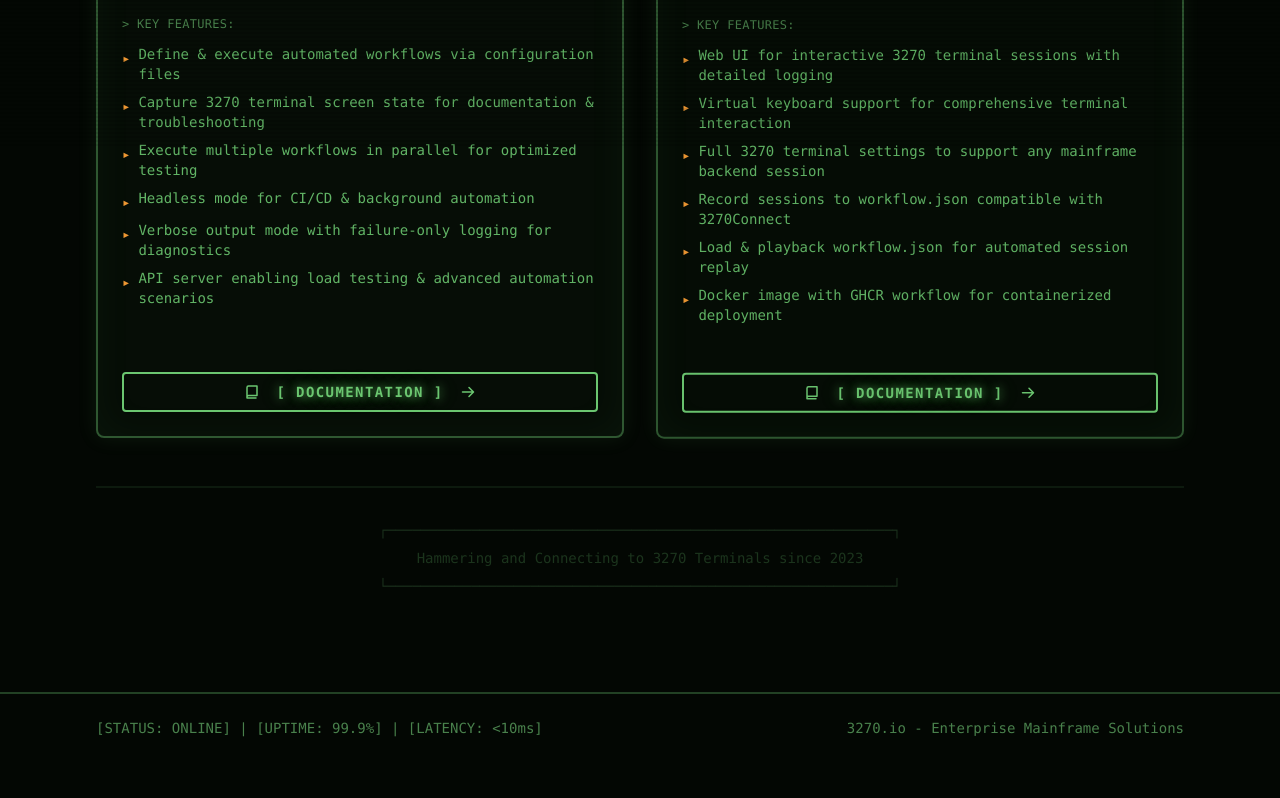
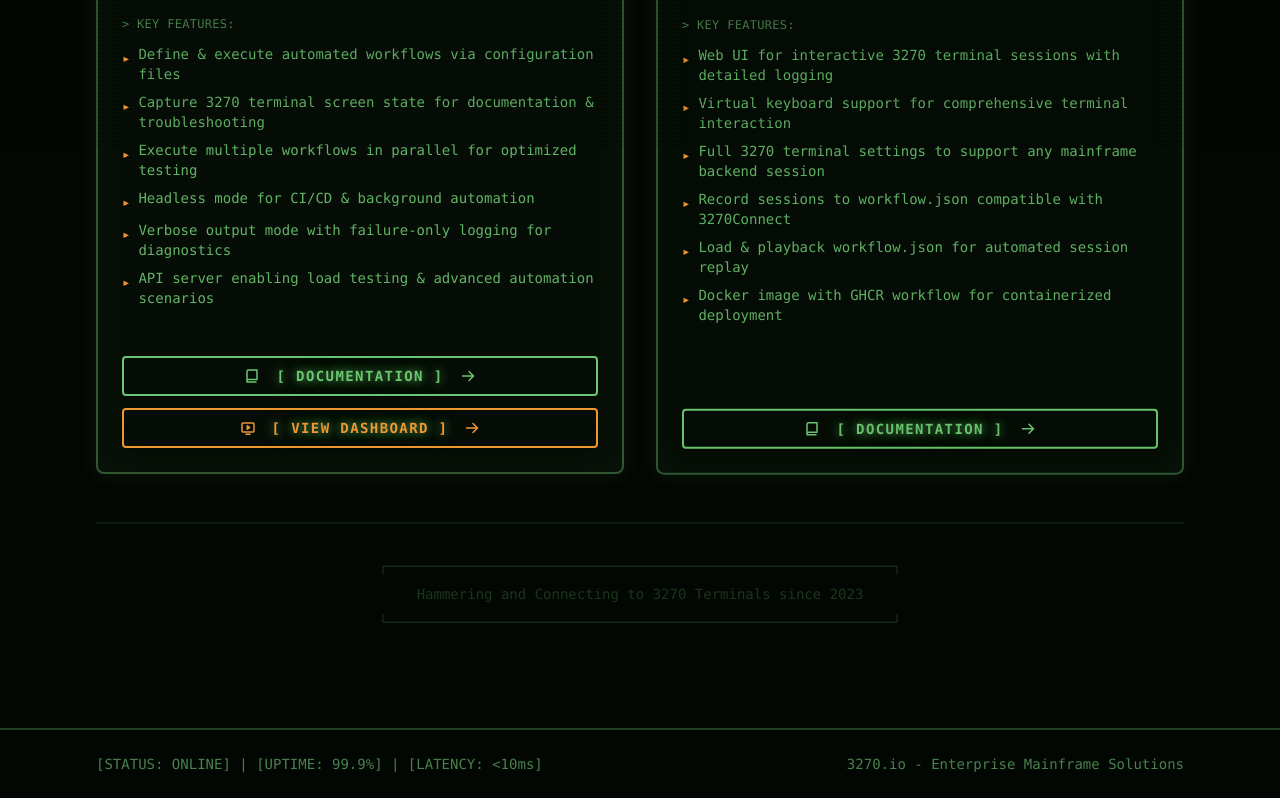
Before and after one commit to 3270io/3270io, a React (Vite) app: page / in a window 1280 px wide. Shown: the part 652-1450 px from the top of the page. Before the commit the page ends 1414 px from the top, so only its background shows below. Built offline with nearby package versions, Linux system fonts and the light colour scheme.

Commit message:
Generated by Spark: Add a button to 3270Connect open a modal showing the attached image.

```diff
--- a/src/App.tsx
+++ b/src/App.tsx
@@ -1,12 +1,15 @@
 import { Card, CardContent, CardDescription, CardHeader, CardTitle } from "@/components/ui/card"
 import { Button } from "@/components/ui/button"
-import { Terminal, ArrowRight, Book, FastForward, GithubLogo } from "@phosphor-icons/react"
+import { Dialog, DialogContent, DialogHeader, DialogTitle } from "@/components/ui/dialog"
+import { Terminal, ArrowRight, Book, FastForward, GithubLogo, MonitorPlay } from "@phosphor-icons/react"
 import { motion, AnimatePresence } from "framer-motion"
 import { useState, useEffect } from "react"
+import { dashboardImageUrl } from "@/lib/dashboard-image"
 
 function App() {
   const [bootComplete, setBootComplete] = useState(false)
   const [currentLine, setCurrentLine] = useState(0)
+  const [showDashboard, setShowDashboard] = useState(false)
 
   const bootSequence = [
     "SYSTEM INITIALIZATION...",
@@ -276,6 +279,7 @@ function App() {
                       </div>
                     </CardContent>
                     <CardContent className="pt-0 flex-none">
+                      <div className="flex flex-col gap-3">
                         <a
                           href={product.docsUrl}
                           target="_blank"
@@ -291,6 +295,18 @@ function App() {
                             <ArrowRight size={20} weight="bold" className="ml-2 group-hover:translate-x-1 transition-transform" />
                           </Button>
                         </a>
+                        {product.name === "3270Connect" && (
+                          <Button
+                            onClick={() => setShowDashboard(true)}
+                            className="w-full bg-transparent border-2 border-accent text-accent hover:bg-accent/10 hover:border-accent hover:text-accent terminal-glow hover:amber-glow transition-all duration-300 font-mono font-bold tracking-widest uppercase group"
+                            size="lg"
+                          >
+                            <MonitorPlay size={20} weight="bold" className="mr-2" />
+                            [ VIEW DASHBOARD ]
+                            <ArrowRight size={20} weight="bold" className="ml-2 group-hover:translate-x-1 transition-transform" />
+                          </Button>
+                        )}
+                      </div>
                     </CardContent>
                   </Card>
                 </motion.div>
@@ -333,6 +349,30 @@ function App() {
           </motion.div>
         )}
       </AnimatePresence>
+
+      <Dialog open={showDashboard} onOpenChange={setShowDashboard}>
+        <DialogContent className="max-w-7xl w-[95vw] h-[95vh] p-0 border-2 border-primary/40 bg-card overflow-hidden">
+          <DialogHeader className="p-6 border-b-2 border-primary/30">
+            <DialogTitle className="text-2xl font-bold tracking-wide uppercase terminal-glow-intense text-primary font-mono flex items-center gap-3">
+              <MonitorPlay size={32} weight="bold" className="text-primary terminal-glow" />
+              3270CONNECT DASHBOARD
+            </DialogTitle>
+          </DialogHeader>
+          <div className="overflow-auto h-[calc(95vh-80px)] p-6">
+            <div className="w-full">
+              <img
+                src={dashboardImageUrl}
+                alt="3270Connect Dashboard - Monitor workflows, resources, and process health at a glance"
+                className="w-full h-auto rounded border-2 border-primary/30 card-glow"
+                loading="lazy"
+              />
+              <p className="text-center text-muted-foreground font-mono text-sm mt-4">
+                {'>'} SYSTEM INTERFACE: Real-time monitoring of workflows, resources, and process health
+              </p>
+            </div>
+          </div>
+        </DialogContent>
+      </Dialog>
     </div>
   )
 }
--- /dev/null
+++ b/src/lib/dashboard-image.ts
@@ -0,0 +1 @@
+export const dashboardImageUrl = "https://raw.githubusercontent.com/3270io/3270Connect/main/docs/dashboard-screenshot.png"
```
Also changed, not shown: src/assets/images/README.md (added), 1 other file (tests, documents, lock files or other folders). Lines whose indentation alone changed are shown as unchanged.
